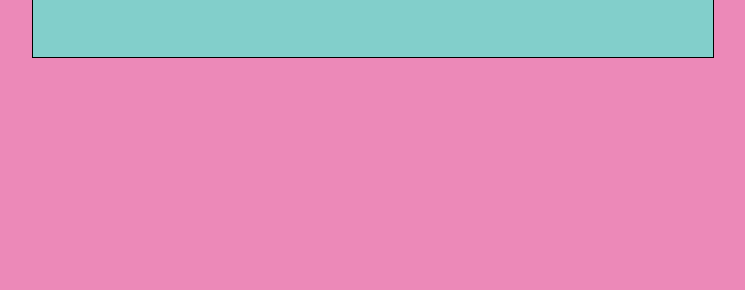
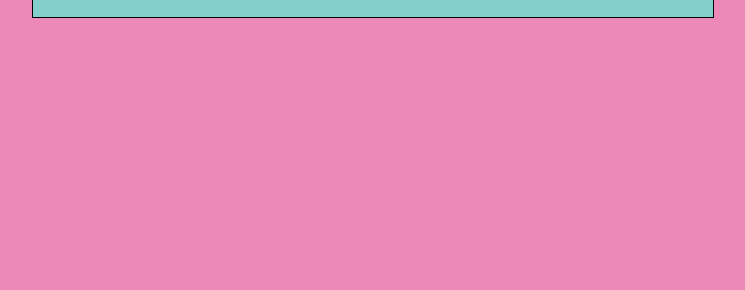
Before and after one commit to danlehner/depo-provera-date, a plain HTML site: page index.html in a window 1280 px wide. Shown: the part 510-800 px from the top of the page, without its empty margins (267-1012 px from the left). Drawn offline with nearby package versions, Linux system fonts and the light colour scheme; a web font is replaced by a local one.

Commit message:
Update style.css

```diff
--- a/style.css
+++ b/style.css
@@ -33,7 +33,7 @@
  }
 
  .med-cont {
-   padding: 30px 25px 10px 25px;
+   padding: 10px 25px;
    margin: 0 auto;
    text-align: center;
  }
```
